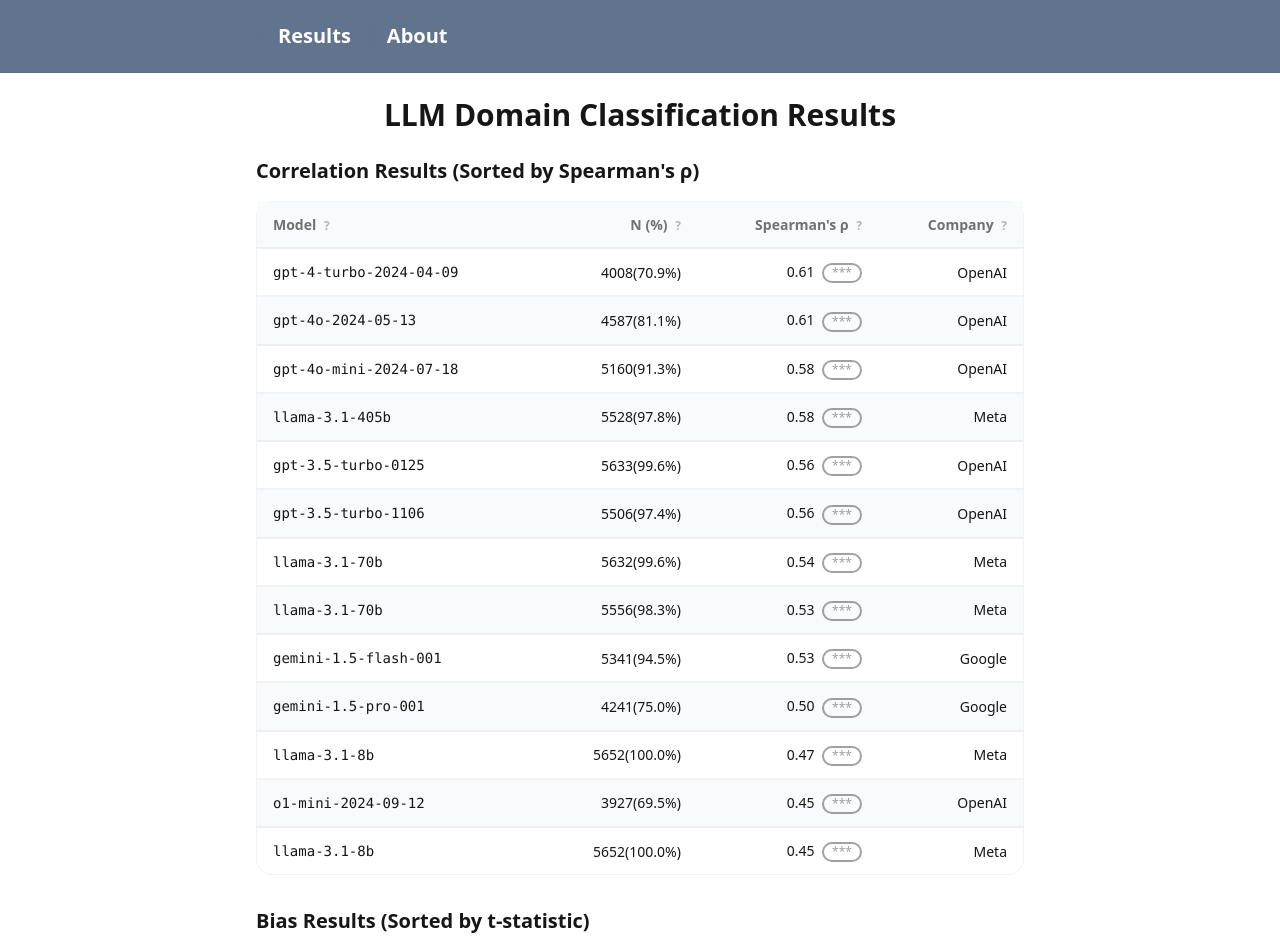
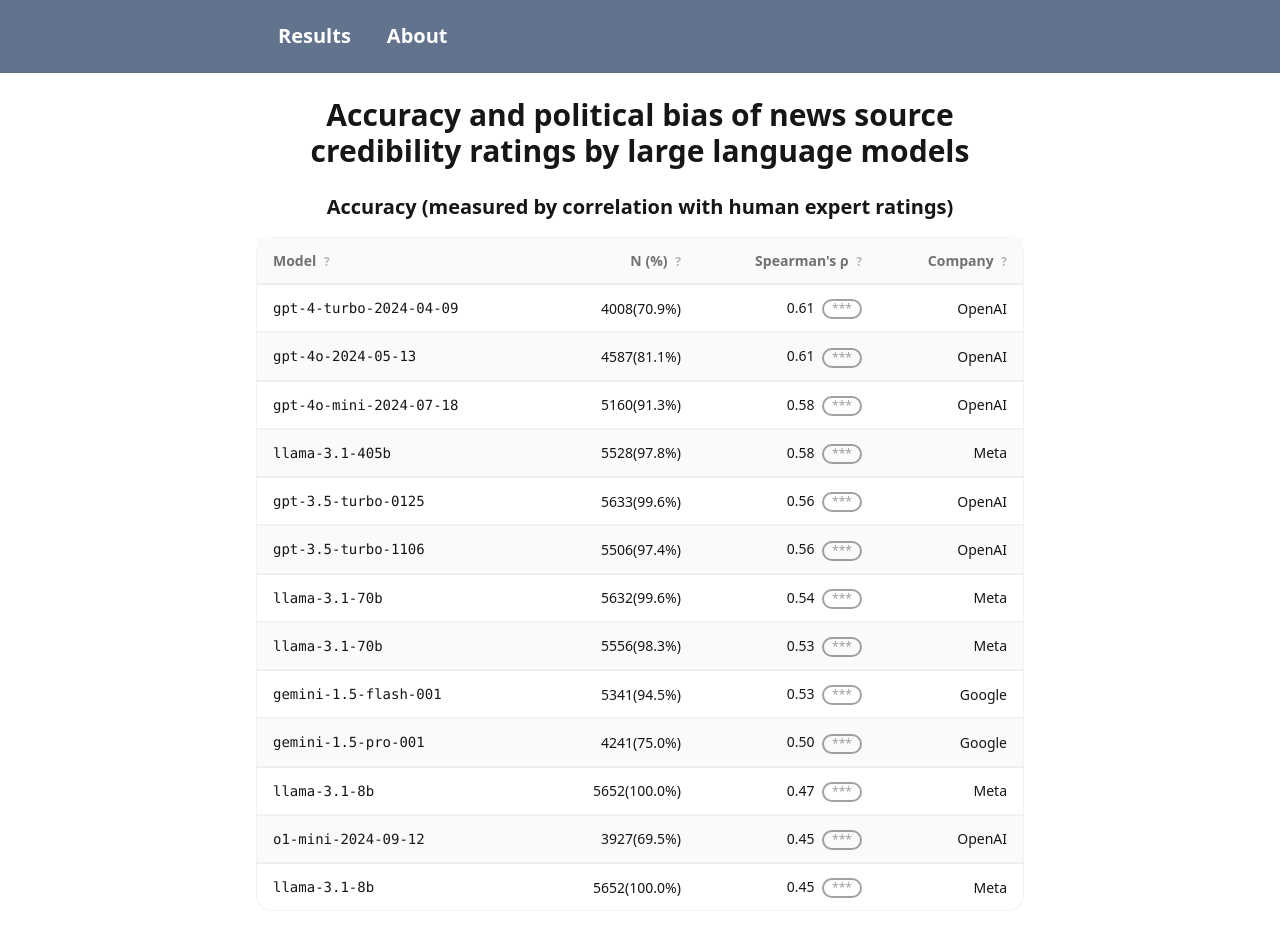
Before and after one commit to yang3kc/llm_domain_classification, a Vue app in the folder frontend/: page / in a window 1280 px wide. Shown: the top 947 px of the page. Built offline with nearby package versions, Linux system fonts and the light colour scheme.

Commit message:
🎨 style(components): update titles in ModelResults for clarity and emphasis

```diff
--- a/frontend/src/components/ModelResults.vue
+++ b/frontend/src/components/ModelResults.vue
@@ -76,7 +76,8 @@
 <template>
   <div class="space-y-8">
     <!-- Correlation Results Table -->
-    <h2 class="text-xl font-bold mb-4">Correlation Results (Sorted by Spearman's ρ)</h2>
+    <h1 class="text-3xl text-center font-bold my-6">Accuracy and political bias of news source credibility ratings by large language models</h1>
+    <h2 class="text-xl text-center font-bold mb-4">Accuracy (measured by correlation with human expert ratings)</h2>
     <div class="rounded-box border border-base-content/5 bg-base-100">
       <table class="table table-zebra w-full">
         <thead>
@@ -122,7 +123,7 @@
     </div>
 
     <!-- Bias Results Table -->
-    <h2 class="text-xl font-bold mb-4">Bias Results (Sorted by t-statistic)</h2>
+    <h2 class="text-xl text-center font-bold mb-4">Bias measurement</h2>
     <div class="rounded-box border border-base-content/5 bg-base-100">
       <table class="table table-zebra w-full">
         <thead>
--- a/frontend/src/views/HomeView.vue
+++ b/frontend/src/views/HomeView.vue
@@ -8,7 +8,6 @@
   <div>
     <NavBar />
     <div class="container">
-      <h1 class="text-3xl text-center font-bold my-6">LLM Domain Classification Results</h1>
       <ModelResults />
     </div>
     <Footer />
```
